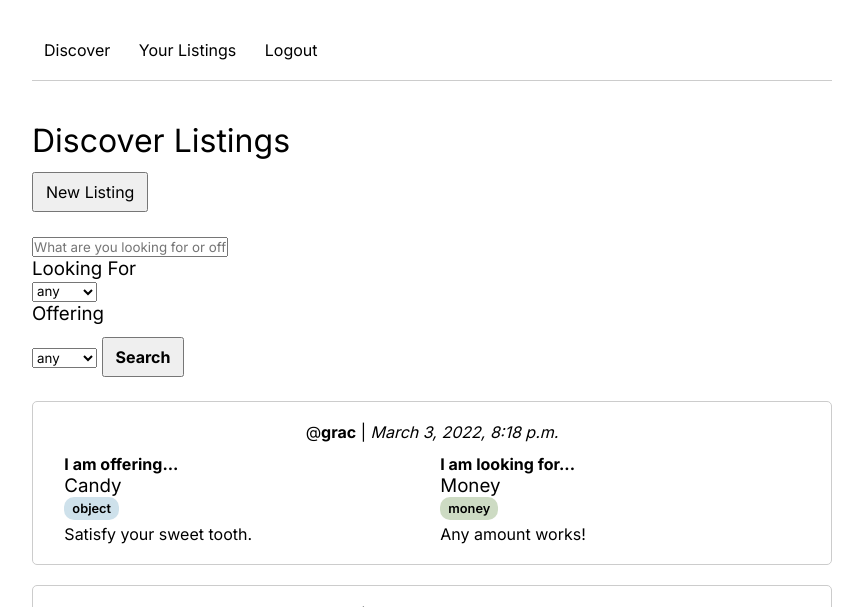
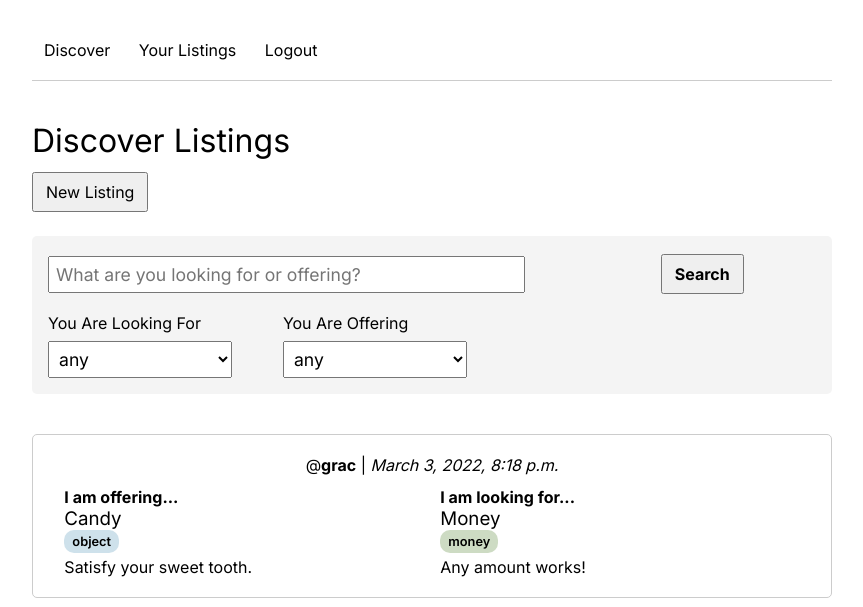
Before and after one commit to gracejiang/schoolyard-exchanges, a Django app: page / in a window 1280 px wide. Shown: the top 607 px of the page, without its empty margins (208-1071 px from the left). Run offline with Django 3.2, Linux system fonts and the light colour scheme; a user stored in the database is signed in; data comes from the database, SQL or seed files in the repository.

Commit message:
update styling

```diff
--- a/main/static/css/discover.css
+++ b/main/static/css/discover.css
@@ -7,3 +7,7 @@
 #discover-page button:hover {
     cursor: pointer;
 }
+
+#discover-search-bar {
+    width: 400px;
+}
--- a/main/templates/main.html
+++ b/main/templates/main.html
@@ -12,25 +12,36 @@
     <a href="/new_listing"><button>New Listing</button></a>
   </div>
 
-  <div>
+  <div style="margin-bottom: 40px; background-color: #f4f4f4; border-radius: 5px; padding: 6px 16px 16px 16px;">
     <form method="POST" >
       {% csrf_token %}
-      <input class="explore-search-bar" type="text" name="searchText" placeholder="What are you looking for or offering?"></input>
-      <h3>Looking For</h3>
-      <select class="explore-select" name="filterLf" size="1">
+        <div style="width: 75%; padding-top: 14px; display: inline-block">
+          <input style="width: 80%; padding: 6px; font-size: 1.1rem;" id="discover-search-bar" class="explore-search-bar" type="text" name="searchText" placeholder="What are you looking for or offering?"></input>
+          <div style="height: 20px"></div>
+          <div style="width: 40%; display: inline-block">
+            <p>You Are Looking For</p>
+            <select class="explore-select" name="filterLf" size="1" style="width: 80%; padding: 6px; margin-top: 8px; font-size: 1.1rem;">
                 <option value="any">any</option>
                 <option value="money">money</option>
                 <option value="favor">favor</option>
                 <option value="object">object</option>
             </select>
-      <h3>Offering</h3>
-      <select class="explore-select" name="filterOffering" size="1">
+          </div>
+
+          <div style="width: 40%; display: inline-block">
+            <p>You Are Offering</p>
+            <select class="explore-select" name="filterOffering" size="1" style="width: 80%; padding: 6px; margin-top: 8px; font-size: 1.1rem;">
                 <option value="any">any</option>
                 <option value="money">money</option>
                 <option value="favor">favor</option>
                 <option value="object">object</option>
               </select>
+          </div>
+
+      </div>
+      <div style="width: 15%; display: inline-block; vertical-align: top; text-align: right;">
         <button id="go-button" type="submit"><strong>Search</strong></button>
+      </div>
   </form>
   </div>
 
```
Lines whose indentation alone changed are shown as unchanged.
